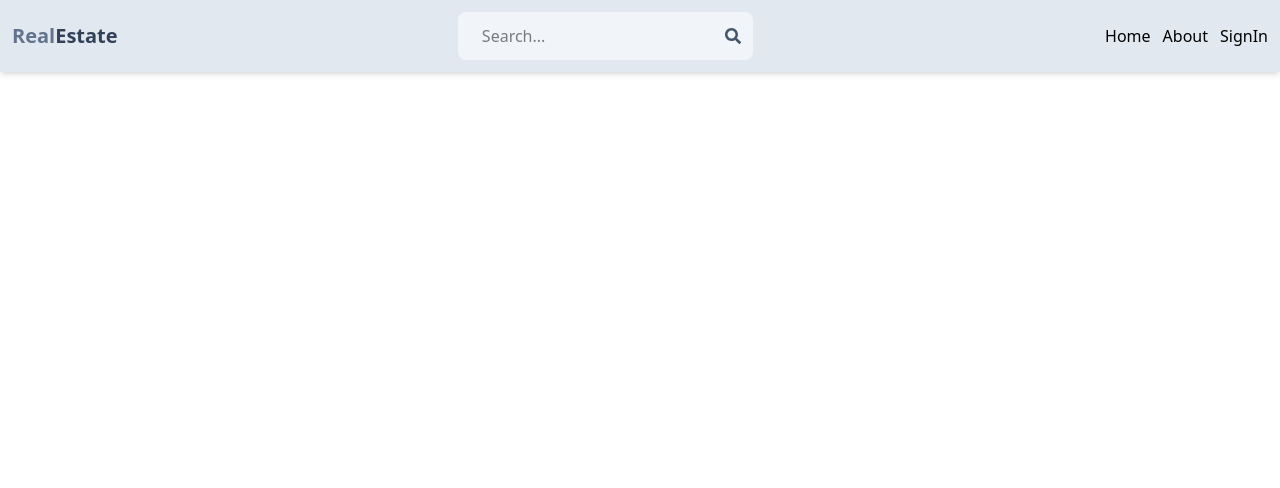
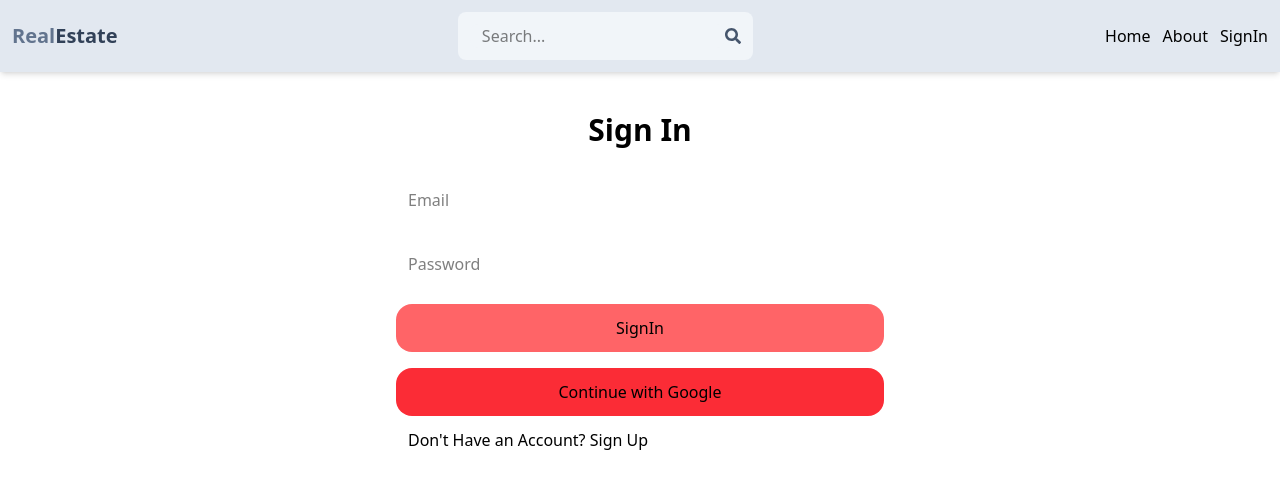
Before and after one commit to Muntaha4356/Mern-Estate, a React (Vite) app in the folder client/: page /signin in a window 1280 px wide. Shown: the top 488 px of the page. Built offline with nearby package versions, Linux system fonts and the light colour scheme.

Commit message:
Sign Up functionality done

```diff
--- a/client/src/Pages/Signin.jsx
+++ b/client/src/Pages/Signin.jsx
@@ -1,9 +1,84 @@
-import React from 'react'
+import React, { useState } from 'react'
+import { useNavigate, Link } from 'react-router-dom';
 
 const Signin = () => {
+  const navigate = useNavigate();
+  const [loading, setLoading] = useState(false);
+  const [error, setError] = useState(null);
+  const [formData,  setFormData] = useState({
+    email:'',
+    password:'',
+  })
+  const handleChange = (e) =>{
+    setFormData((prev)=> ({
+      ...prev,
+      [e.target.name]: e.target.value,
+    }));
+  };
+  const handleSubmit =async (e)=>{
+    e.preventDefault();
+    setLoading(true);
+    try{
+      const response = await fetch('http://localhost:3000/api/auth/login', {
+        method: 'POST',
+        headers: {
+          'Content-Type': 'application/json',
+        },
+        body: JSON.stringify(formData),
+        credentials: 'include',
+      });
+      const result = await response.json();
+      if(result.success){
+        alert("Logged in successfully!");
+        setError(null);
+        navigate('/');
+
+      }else {
+        alert(`Error: ${result.message}`);
+        setError(result.message)
+
+      }
+      setLoading(false);
+
+    }
+    catch (err) {
+      alert('Login failed. Please try again.');
+      setLoading(false);
+      setError(err);
+      console.error(err);}
+  }
   return (
-    <div>
+      <div className='p-3 max-w-lg  mx-auto'>
+      <h1 className='text-3xl font-semibold text-center my-7'>Sign In</h1>
+      <form className='flex flex-col gap-4' onSubmit ={handleSubmit}>
 
+        <input
+        onChange={handleChange}
+        type='email'
+        name='email'
+        value={formData.email}
+        placeholder='Email'
+        className='border-none p-3 rounded-2xl'/>
+        <input
+        onChange={handleChange}
+        type='password'
+        name='password'
+        value={formData.password}
+        placeholder='Password'
+        className='border-none p-3 rounded-2xl' />
+        <button
+        type='submit'
+
+        className='bg-red-400 border-none p-3 rounded-2xl'>
+          {loading ? 'Loading...' : 'SignIn'}
+        </button>
+        <button
+        className='border-none p-3 rounded-2xl bg-red-500'>
+          Continue with Google
+        </button>
+      </form>
+      <p className='p-3'>Don't Have an Account? <Link to={'/signup'}>Sign Up</Link></p>
+      {error && <p className='text-red-500 mt-5'>{error}</p>}
     </div>
   )
 }
--- a/client/src/Pages/Signup.jsx
+++ b/client/src/Pages/Signup.jsx
@@ -2,25 +2,88 @@ import React from 'react'
 import {Link, useNavigate} from 'react-router-dom'
 import { useState } from 'react'
 const Signup = () => {
+  const navigate = useNavigate();
+  const [error, setError] = useState(null);
+  const [loading, setLoading] = useState(false)
+  const [formData,  setFormData] = useState({
+      name:'',
+      email:'',
+      password:'',
+    })
+  const handleChange= (e) =>{
+    setFormData({
+      ...formData,
+      //whatever is changing change its value
+      [e.target.name] : e.target.value,
+    });
+
+  }
+  console.log(formData);
+
+  const handleSubmit = async(e)=>{
+    e.preventDefault();
+    setLoading(true);
+    try{
+      const response = await fetch('http://localhost:3000/api/auth/signup', {
+        method: 'POST',
+        headers: {
+          'Content-Type': 'application/json',
+        },
+        body: JSON.stringify(formData),
+        credentials: 'include',
+      });
+      const result = await response.json();
+      if(result.success){
+        setLoading(false);
+        console.log('Sign up Successful')
+        setError(null);
+        navigate('/');
+      }else {
+        console.log(`Error: ${result.message}`);
+        setError(result.message)
+      }
+      setLoading(false);
+
+
+    }
+    catch (err) {
+      setLoading(false);
+      console.log('Login failed. Please try again.');
+      console.error(err);
+      setError(err);
+    }
+  }
+
   return (
     <div className='p-3 max-w-lg  mx-auto'>
       <h1 className='text-3xl font-semibold text-center my-7'>Sign Up</h1>
-      <form className='flex flex-col gap-4'>
+      <form className='flex flex-col gap-4' onSubmit ={handleSubmit}>
         <input
+        name='name'
+        value={formData.name}
+        onChange={handleChange}
         type='text'
         placeholder='UseName'
         className='border-none p-3 rounded-2xl'/>
         <input
+        onChange={handleChange}
         type='email'
+        name='email'
+        value={formData.email}
         placeholder='Email'
         className='border-none p-3 rounded-2xl'/>
         <input
+        onChange={handleChange}
         type='password'
+        name='password'
+        value={formData.password}
         placeholder='Password'
         className='border-none p-3 rounded-2xl' />
         <button
+        type='submit'
+        disabled={loading}
         className='bg-red-400 border-none p-3 rounded-2xl'>
-          Sign Up
+          {loading ? 'Loading...' : 'SignUp'}
         </button>
         <button
         className='border-none p-3 rounded-2xl bg-red-500'>
@@ -28,7 +91,7 @@ const Signup = () => {
         </button>
       </form>
       <p className='p-3'>Have an Account? <Link to={'/signin'}>Sign in</Link></p>
-
+      {error && <p className='text-red-500 mt-5'>{error}</p>}
     </div>
   )
 }
```
